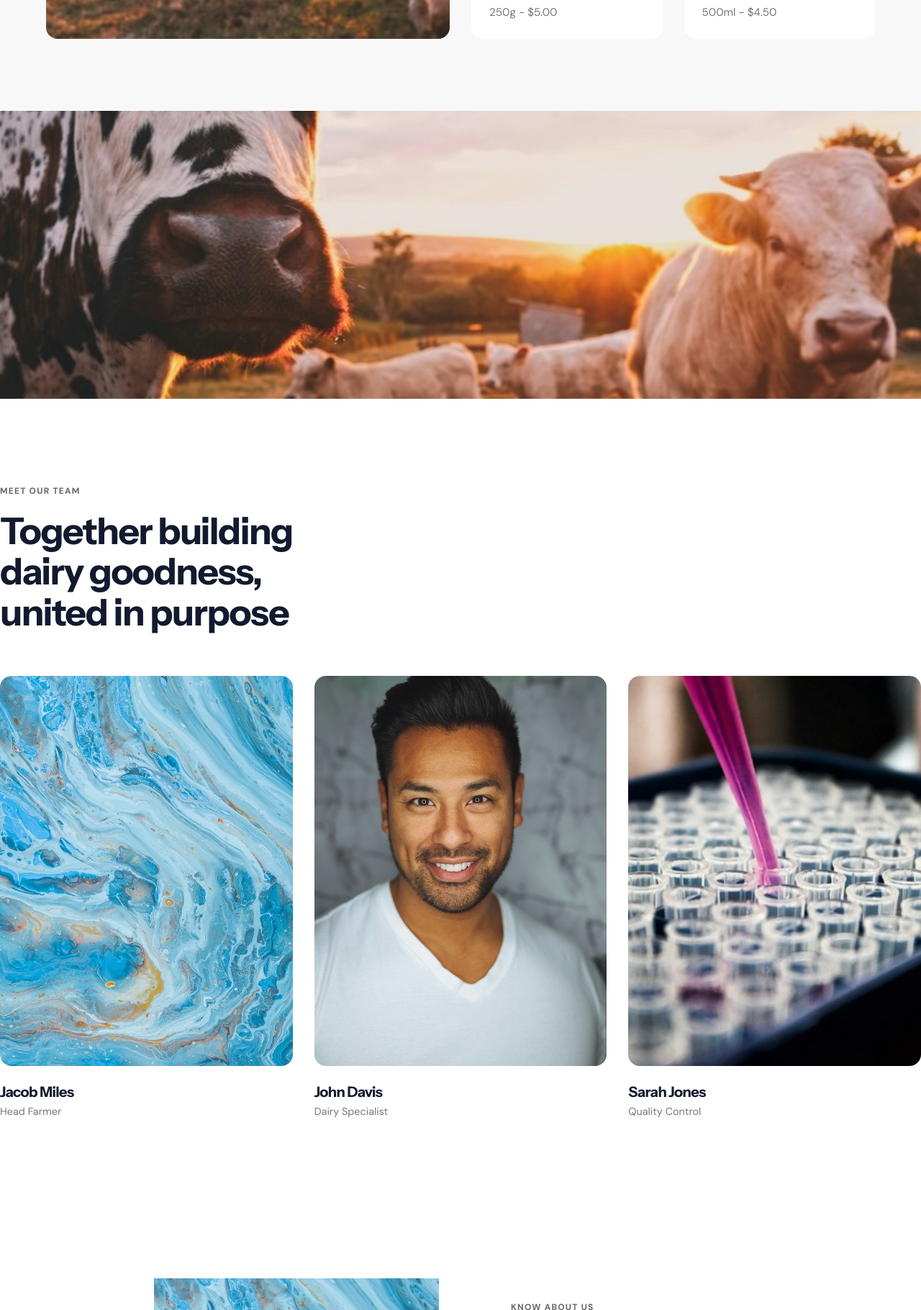
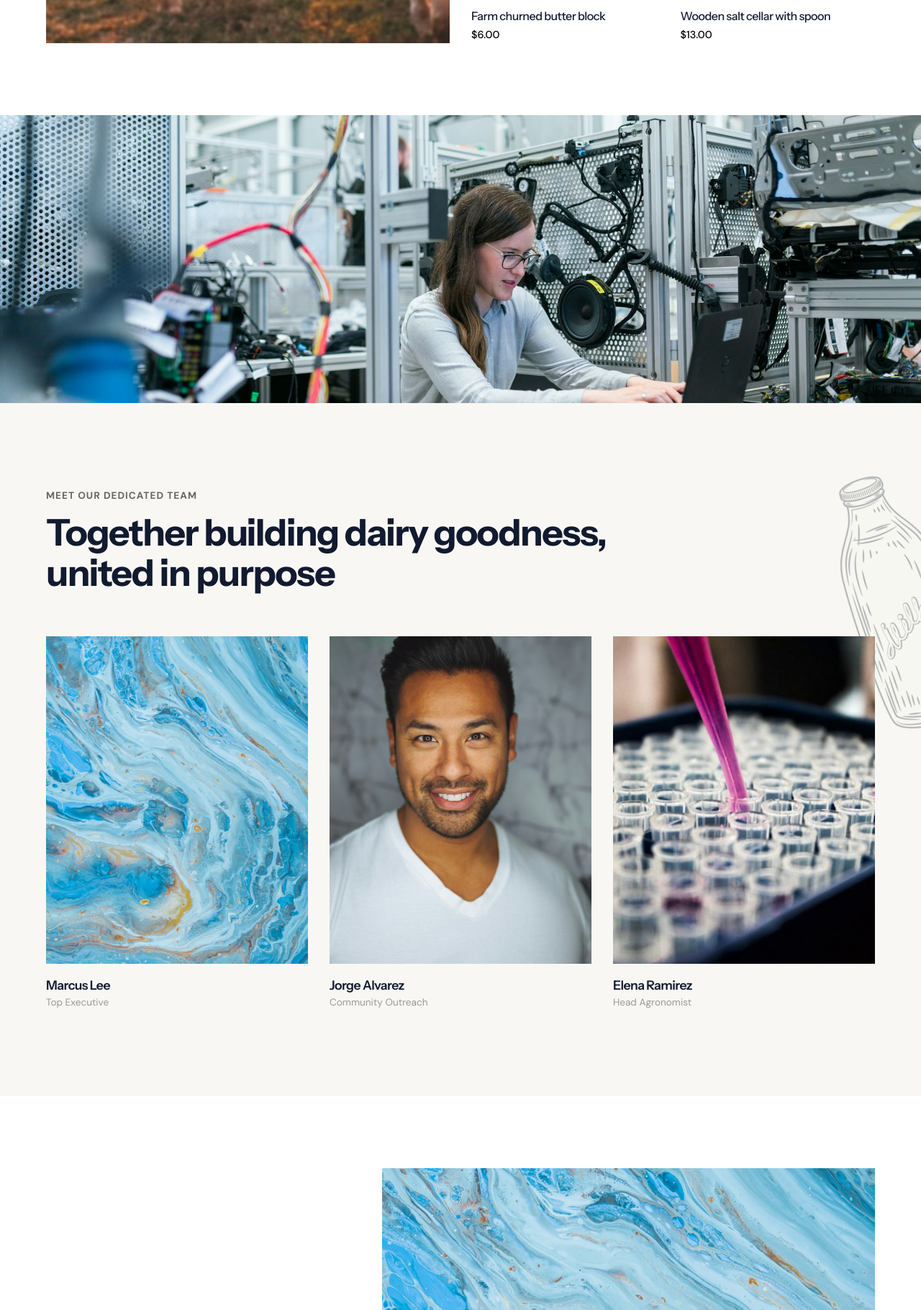
Before and after one commit to saatvikagro/saatvikagro, a PHP site: page / in a window 1280 px wide. Shown: the part 3761-5581 px from the top of the page at 72% size. Run offline with PHP 8.4, Linux system fonts and the light colour scheme; some libraries are stand-ins or nearby versions.

Commit message:
Update team and about sections with new design layout

```diff
--- a/assets/css/index.css
+++ b/assets/css/index.css
@@ -716,35 +716,64 @@ a {
 
 .prod-img-wrap {
   background: #F4EFE6;
-  height: 200px;
-  padding: 20px;
+  aspect-ratio: 1/1;
+  padding: 0;
   display: flex;
   align-items: center;
   justify-content: center;
+  position: relative;
 }
 
 .prod-img-wrap img {
   width: 100%;
   height: 100%;
   object-fit: cover;
-  border-radius: var(--radius-sm);
-  mix-blend-mode: multiply;
+  border-radius: 0;
 }
 
 .prod-card-content {
-  padding: 25px;
+  padding: 15px 0 0 0;
   position: relative;
 }
 
 .prod-card h3 {
-  font-size: 1.25rem;
+  font-size: 1rem;
+  font-weight: 500;
   margin-bottom: 5px;
 }
 
 .prod-card p {
-  font-size: 0.95rem;
-  color: #777;
+  font-size: 0.9rem;
+  color: #000;
+  font-weight: 500;
   margin: 0;
+}
+
+.prod-badge {
+  position: absolute;
+  top: 10px;
+  left: 10px;
+  padding: 4px 8px;
+  font-size: 0.65rem;
+  font-weight: 600;
+  z-index: 2;
+  text-transform: uppercase;
+}
+
+.prod-badge.bg-yellow {
+  background: #EFC00F;
+  color: #000;
+}
+
+.prod-badge.bg-dark {
+  background: #0B111A;
+  color: #fff;
+}
+
+.price-old {
+  text-decoration: line-through;
+  color: #999;
+  margin-right: 5px;
 }
 
 .prod-card .btn-circle {
@@ -776,11 +805,39 @@ a {
 /* ================= SECTION 5: Team/About ================= */
 .section-team {
   padding: 120px 0;
+  background: #F8F7F4;
+  position: relative;
+  overflow: hidden;
+}
+
+.bottle-img {
+    position: absolute;
+    right: -40px;
+    top: 10%;
+    width: 140px;
+    z-index: 1;
+    pointer-events: none;
+    transform: rotate(341deg);
+
+}
+
+.section-team .container {
+  position: relative;
+  z-index: 2;
+}
+
+.section-team .intro-label {
+  display: block;
+  font-size: 0.85rem;
+  letter-spacing: 1px;
+  font-weight: 600;
+  text-transform: uppercase;
+  margin-bottom: 15px;
 }
 
 .section-team h2 {
   font-size: clamp(2.5rem, 4vw, 3.5rem);
-  max-width: 500px;
+  max-width: 900px;
   margin-bottom: 60px;
 }
 
@@ -792,81 +849,95 @@ a {
 
 .team-card img {
   width: 100%;
-  aspect-ratio: 3/4;
+  aspect-ratio: 4/5;
   object-fit: cover;
-  border-radius: var(--radius-md);
-  margin-bottom: 20px;
+  border-radius: 0;
+  margin-bottom: 15px;
 }
 
 .team-card h3 {
-  font-size: 1.25rem;
-  margin-bottom: 5px;
+  font-size: 1.1rem;
+  font-weight: 600;
+  margin-bottom: 3px;
 }
 
 .team-card p {
-  color: #777;
-  font-size: 0.9rem;
+  color: #999;
+  font-size: 0.85rem;
   margin: 0;
 }
 
-/* ================= SECTION 6: Dual Image About ================= */
+/* ================= SECTION 6: About ================= */
 .section-about {
   padding: 100px 0;
+  background: #fff;
 }
 
-.about-grid {
+.about-grid-wrapper {
   display: grid;
-  grid-template-columns: 1fr 1fr;
-  gap: 60px;
-  align-items: center;
+  grid-template-columns: 4fr 3fr 3fr;
+  gap: 30px;
+  row-gap: 50px;
 }
 
-.about-images {
-  display: flex;
-  gap: 20px;
-  position: relative;
+.about-img-left {
+  grid-column: 1 / 2;
+  height: 350px;
+  align-self: end;
 }
 
-.about-img-1 {
-  width: 45%;
-  object-fit: cover;
-  border-radius: var(--radius-md);
-  margin-top: 10%;
+.about-img-right {
+  grid-column: 2 / 4;
+  height: 550px;
 }
 
-.about-img-2 {
-  width: 55%;
+.about-img-left img,
+.about-img-right img {
+  width: 100%;
+  height: 100%;
   object-fit: cover;
-  border-radius: var(--radius-md);
-  box-shadow: 0 20px 50px rgba(0, 0, 0, 0.1);
-  z-index: 2;
-  margin-left: -15%;
 }
 
-/* Exactly reproduces the overlapping images */
-
-.about-content h2 {
-  font-size: 3.5rem;
-  margin-bottom: 30px;
+.about-text-left {
+  grid-column: 1 / 2;
+  padding-right: 40px;
 }
 
-.about-content p {
-  color: #777;
-  font-size: 1.1rem;
-  margin-bottom: 20px;
+.about-text-mid {
+  grid-column: 2 / 3;
 }
 
-.signature-wrap {
-  display: flex;
-  align-items: center;
-  gap: 20px;
-  margin-top: 40px;
+.about-text-right {
+  grid-column: 3 / 4;
 }
 
-.signature-wrap img {
-  width: 50px;
-  height: 50px;
-  border-radius: 50%;
+.about-text-left .intro-label {
+  display: block;
+  font-size: 0.85rem;
+  letter-spacing: 1px;
+  font-weight: 600;
+  text-transform: uppercase;
+  margin-bottom: 15px;
+}
+
+.about-text-left h2 {
+  font-size: clamp(2.5rem, 4vw, 3.5rem);
+  margin: 0;
+}
+
+.text-top-border {
+  width: 100%;
+  height: 1px;
+  background: #000;
+  margin-bottom: 25px;
+}
+
+.about-text-mid p,
+.about-text-right p {
+  color: #777;
+  font-size: 0.95rem;
+  line-height: 1.6;
+  margin: 0;
 }
 
 /* ================= SECTION 7: Yellow Wavy ================= */
--- a/index.html
+++ b/index.html
@@ -308,49 +308,50 @@
   <!-- SECTION 3: Products Grid -->
   <section class="section-products">
     <div class="container">
-      <span class="intro-label">WHAT YOU CAN GET</span>
+      <span class="intro-label">SHOP FRESH ORGANIC PRODUCE ONLINE</span>
       <h2>Discover fresh dairy and<br>natural milk products for<br>your home today</h2>
 
       <div class="prod-grid">
         <div class="prod-large">
           <img src="assets/images/content/farm1.jpg" alt="Products">
         </div>
-
           <div class="prod-small-grid">
           <div class="prod-card">
-            <div class="prod-img-wrap" style="background: transparent; padding: 0;"><img
-                src="https://images.unsplash.com/photo-1550583724-b2692b85b150?q=80&w=600&auto=format&fit=crop"
-                style="mix-blend-mode: normal; border-radius: 0;" alt="Milk"></div>
+            <div class="prod-img-wrap">
+              <span class="prod-badge bg-yellow">29%</span>
+              <img src="https://images.unsplash.com/photo-1550583724-b2692b85b150?q=80&w=600&auto=format&fit=crop" alt="Milk">
+            </div>
             <div class="prod-card-content">
-              <h3>Fresh Whole Milk</h3>
-              <p>1 L - $4.00</p>
+              <h3>Glass milk bottle with cork</h3>
+              <p><span class="price-old">$7.00</span> $5.00</p>
             </div>
           </div>
           <div class="prod-card">
-            <div class="prod-img-wrap" style="background: transparent; padding: 0;"><img
-                src="https://images.unsplash.com/photo-1486297678162-eb2a19b0a32d?q=80&w=600&auto=format&fit=crop"
-                style="mix-blend-mode: normal; border-radius: 0;" alt="Cheese"></div>
+            <div class="prod-img-wrap">
+              <span class="prod-badge bg-dark">Out of stock</span>
+              <img src="https://images.unsplash.com/photo-1563729784474-d77dbb933a9e?q=80&w=600&auto=format&fit=crop" alt="Cheese">
+            </div>
             <div class="prod-card-content">
-              <h3>Artisan Cheddar Cheese</h3>
-              <p>200g - $6.50</p>
+              <h3>Farmhouse cheese wedge</h3>
+              <p>$12.00</p>
             </div>
           </div>
           <div class="prod-card">
-            <div class="prod-img-wrap" style="background: transparent; padding: 0;"><img
-                src="https://images.unsplash.com/photo-1589985270826-4b7bb135bc9d?q=80&w=600&auto=format&fit=crop"
-                style="mix-blend-mode: normal; border-radius: 0;" alt="Butter"></div>
+            <div class="prod-img-wrap">
+              <img src="https://images.unsplash.com/photo-1563729784474-d77dbb933a9e?q=80&w=600&auto=format&fit=crop" alt="Butter">
+            </div>
             <div class="prod-card-content">
-              <h3>Farmhouse Butter Block</h3>
-              <p>250g - $5.00</p>
+              <h3>Farm churned butter block</h3>
+              <p>$6.00</p>
             </div>
           </div>
           <div class="prod-card">
-            <div class="prod-img-wrap" style="background: transparent; padding: 0;"><img
-                src="https://images.unsplash.com/photo-1563729784474-d77dbb933a9e?q=80&w=600&auto=format&fit=crop"
-                style="mix-blend-mode: normal; border-radius: 0;" alt="Cream"></div>
+            <div class="prod-img-wrap">
+              <img src="https://images.unsplash.com/photo-1550583724-b2692b85b150?q=80&w=600&auto=format&fit=crop" alt="Cream">
+            </div>
             <div class="prod-card-content">
-              <h3>Pure Natural Fresh Cream</h3>
-              <p>500ml - $4.50</p>
+              <h3>Wooden salt cellar with spoon</h3>
+              <p>$13.00</p>
             </div>
           </div>
         </div>
@@ -359,14 +360,16 @@
   </section>
 
   <!-- SECTION 4: Full Image Banner -->
-  <section class="full-img-section" style="background-image: url('assets/images/content/farm1.jpg');">
+  <section class="full-img-section" style="background-image: url('assets/images/content/factory.jpg');">
   </section>
 
   <!-- SECTION 5: Team Grid -->
-  <section class="section-team container">
+  <section class="section-team">
+    <img src="assets/images/content/bottle-img.png" alt="Bottle" class="bottle-img">
+    <div class="container">
       <div class="flex-between">
         <div>
-        <span class="intro-label">MEET OUR TEAM</span>
+          <span class="intro-label">MEET OUR DEDICATED TEAM</span>
           <h2>Together building dairy goodness,<br>united in purpose</h2>
         </div>
       </div>
@@ -374,37 +377,46 @@
       <div class="team-grid">
         <div class="team-card">
           <img src="assets/images/content/team1.jpg" alt="Team">
-        <h3>Jacob Miles</h3>
-        <p>Head Farmer</p>
+          <h3>Marcus Lee</h3>
+          <p>Top Executive</p>
         </div>
         <div class="team-card">
           <img src="assets/images/content/team2.jpg" alt="Team">
-        <h3>John Davis</h3>
-        <p>Dairy Specialist</p>
+          <h3>Jorge Alvarez</h3>
+          <p>Community Outreach</p>
         </div>
         <div class="team-card">
           <img src="assets/images/content/team3.jpg" alt="Team">
-        <h3>Sarah Jones</h3>
-        <p>Quality Control</p>
+          <h3>Elena Ramirez</h3>
+          <p>Head Agronomist</p>
+        </div>
       </div>
     </div>
   </section>
 
-  <!-- SECTION 6: About Dual Overlap -->
-  <section class="section-about container">
-    <div class="about-grid">
-      <div class="about-images" style="display: flex; gap: 0;">
-        <img src="assets/images/content/team4.jpg"
-          style="width: 45%; object-fit: cover; height: 300px; margin-top: auto;" alt="Farm">
-        <img src="assets/images/content/team1.jpg"
-          style="width: 65%; object-fit: cover; height: 400px; margin-left: -10%; z-index: 2;" alt="Factory">
+  <!-- SECTION 6: About -->
+  <section class="section-about">
+    <div class="container">
+      <div class="about-grid-wrapper">
+        <div class="about-img-left">
+          <img src="assets/images/content/team4.jpg" alt="Soil">
         </div>
-      <div class="about-content" style="padding-left: 40px;">
-        <span class="intro-label">KNOW ABOUT US</span>
+        <div class="about-img-right">
+          <img src="assets/images/content/team1.jpg" alt="Farmer">
+        </div>
+
+        <div class="about-text-left">
+          <span class="intro-label">NURTURING HEALTHY SOIL</span>
           <h2>About us</h2>
-        <p>We are a family-owned dairy farm dedicated to providing the freshest, most natural milk and dairy products to
-          our community. Our passion for healthy, happy cows means better milk for you and your family.</p>
-        <p>From our farm directly to your table, we oversee every step to ensure uncompromising quality.</p>
+        </div>
+        <div class="about-text-mid">
+          <div class="text-top-border"></div>
+          <p>Soil is an organic farm in California's Central Valley, focused on growing pure, chemical-free produce. We blend time-honored farming with new eco-friendly methods to care for the land and feed our community with fresh, healthy food.</p>
+        </div>
+        <div class="about-text-right">
+          <div class="text-top-border"></div>
+          <p>Soil was started in 2014 by a team of agronomists and environmentalists who wanted to change how food is grown. Our growth is rooted in a passion for the earth, and we now serve local families, chefs, and schools with organic crops.</p>
+        </div>
       </div>
     </div>
   </section>
```
Also changed, not shown: other parts of assets/css/index.css (+29 -13 lines), assets/images/content/bottle-img.png (added). Lines whose indentation alone changed are shown as unchanged.
